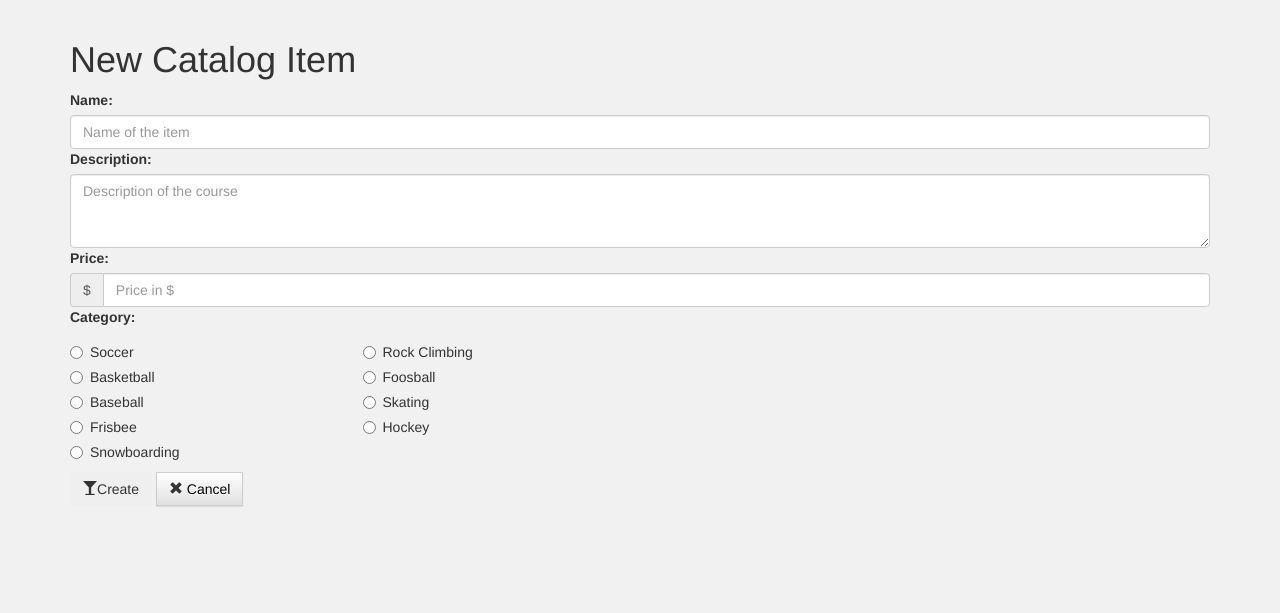
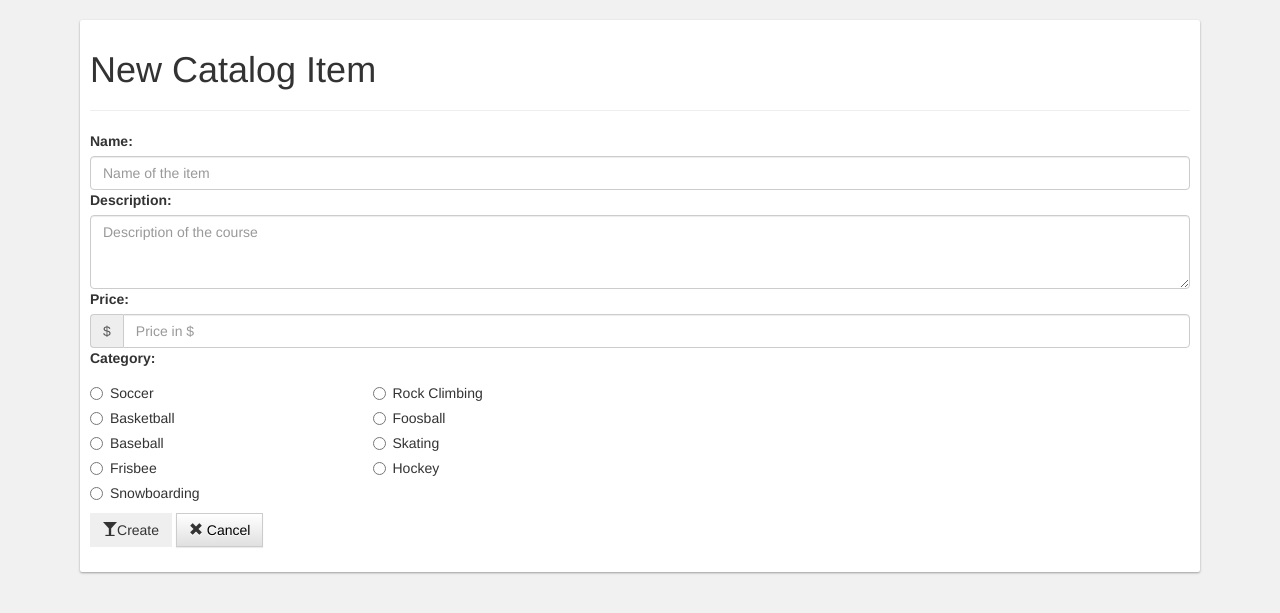
Before and after one commit to ddavignon/item-catalog, a Flask app: page /catalog/new in a window 1280 px wide. Shown: the part 52-665 px from the top of the page. Run offline with Flask 2, Linux system fonts and the light colour scheme; a user stored in the database is signed in; some libraries are stand-ins or nearby versions.

Commit message:
add styling

```diff
--- a/static/styles.css
+++ b/static/styles.css
@@ -56,3 +56,7 @@ h3 {
 .item-description {
 	padding: 0 1rem;
 }
+
+.item-info-card {
+	padding: 1rem;
+}
--- a/templates/edit_catalog_item.html
+++ b/templates/edit_catalog_item.html
@@ -1,8 +1,10 @@
 {% extends "main.html" %}
 {% block content %}
-<div class="row banner menu">
+<div class="card card-section item-info-card">
+	<div class="row banner menu">
 		<div class="col-md-12 padding-none">
 			<h1>Edit Catalog Item</h1>
+			<hr>
 		</div>
 	</div>
 	<div class="row">
@@ -120,4 +122,5 @@
 			</form>
 		</div>
 	</div>
+</div>
 {% endblock %}
--- a/templates/login.html
+++ b/templates/login.html
@@ -1,6 +1,6 @@
 {% extends "main.html" %}
 {% block content %}
-<div class="col-md-12 text-center card card-container">
+<div class="jumbotron text-center card card-container">
     <div id="result"></div>
     <h2>Please Login</h2>
     <hr>
@@ -15,7 +15,7 @@
         data-approvalprompt="force">
       </span>
     </div>
-    <div style="padding-bottom: 1rem">
+    <div>
         <fb:login-button scope="public_profile,email" onlogin="sendTokenToServer();">
             <a href='javascript:sendTokenToServer()'>Login with Facebook</a>
         </fb:login-button>
--- a/templates/new_catalog_item.html
+++ b/templates/new_catalog_item.html
@@ -1,8 +1,10 @@
 {% extends "main.html" %}
 {% block content %}
-<div class="row banner menu">
+<div class="card card-section item-info-card">
+	<div class="row banner menu">
 		<div class="col-md-12 padding-none">
 			<h1>New Catalog Item</h1>
+			<hr>
 		</div>
 	</div>
 	<div class="row">
@@ -83,4 +85,5 @@
 			</form>
 		</div>
 	</div>
+</div>
 {% endblock %}
```
